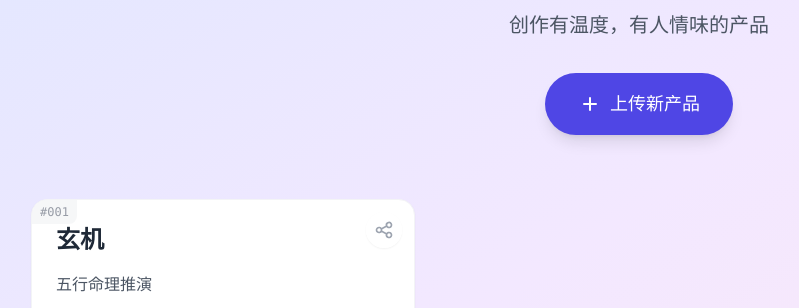
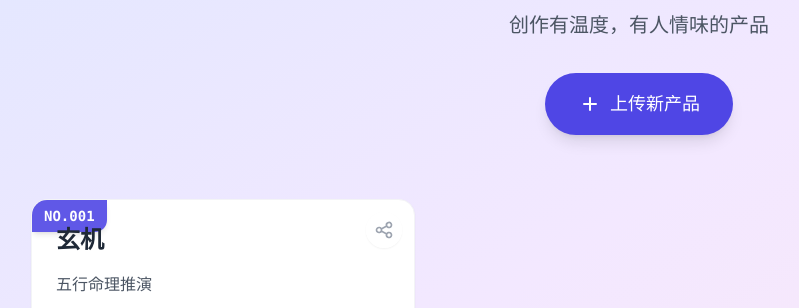
Before and after one commit to zhaoqz/AHost, a FastAPI app: page / in a window 1280 px wide. Shown: the part 194-502 px from the top of the page, without its empty margins (1-800 px from the left). Run offline with FastAPI, Linux system fonts and the light colour scheme; data comes from the database, SQL or seed files in the repository; some libraries are stand-ins or nearby versions.

Commit message:
调整顺序

```diff
--- a/src/routes/admin.py
+++ b/src/routes/admin.py
@@ -15,7 +15,7 @@ def generate_slug(length=6):
 
 @router.get("/", response_class=HTMLResponse)
 async def index(request: Request):
-    apps = db.list_apps(sort_by="created_asc")
+    apps = db.list_apps(sort_by="created_desc")
     return templates.TemplateResponse("index.html", {"request": request, "apps": apps})
 
 @router.get("/upload", response_class=HTMLResponse)
--- a/templates/index.html
+++ b/templates/index.html
@@ -49,8 +49,8 @@
 
                 <!-- Sequential Number Badge -->
                 <div
-                    class="absolute top-0 left-0 bg-gray-100 text-gray-500 text-xs font-mono px-2 py-1 rounded-br-lg z-10 opacity-70 group-hover:opacity-100 transition">
-                    #{{ "%03d" | format(loop.index) }}
+                    class="absolute top-0 left-0 bg-indigo-600 text-white text-sm font-bold font-mono px-3 py-1.5 rounded-br-xl z-10 shadow-md opacity-90 group-hover:opacity-100 transition">
+                    NO.{{ "%03d" | format(apps|length - loop.index0) }}
                 </div>
 
                 <!-- Share Button (Top Right) -->
```
